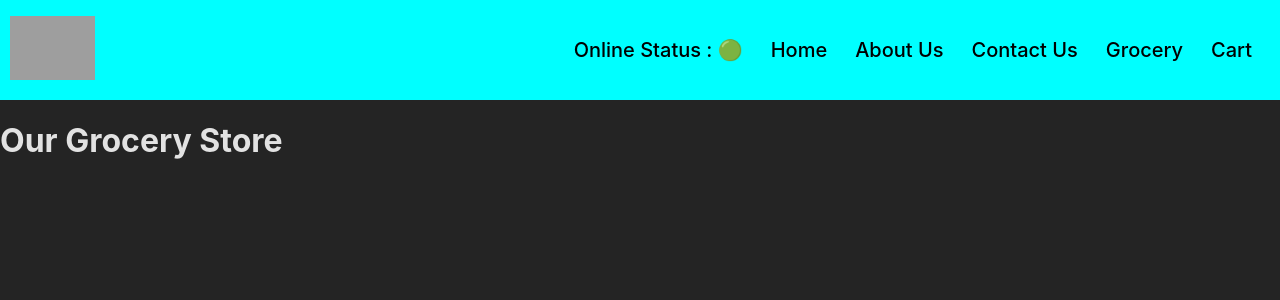
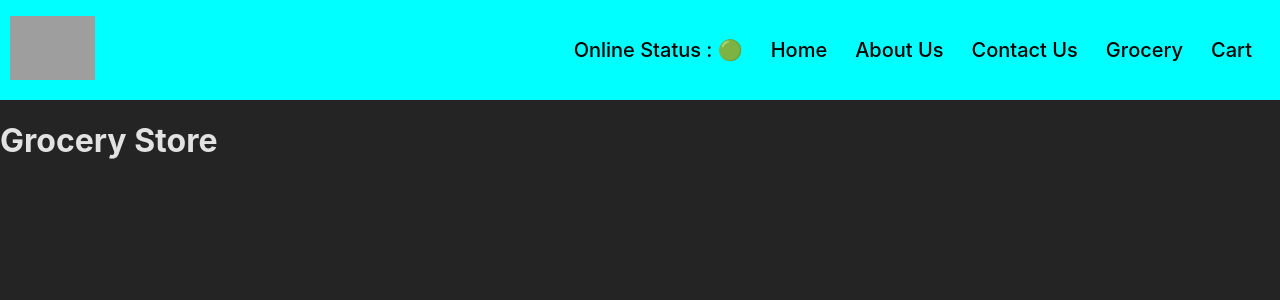
Before and after one commit to Vishal-080/Namaste_swiggy, a React (Vite) app: page /grocery in a window 1280 px wide. Shown: the top 300 px of the page. Built offline with nearby package versions, Linux system fonts and the light colour scheme; grey boxes are pictures that could not be loaded.

Commit message:
Grocery store

```diff
--- a/src/Components/Grocery.jsx
+++ b/src/Components/Grocery.jsx
@@ -3,7 +3,7 @@ import React from "react";
 const Grocery = () => {
   return (
     <div>
-      <h1>Our Grocery Store</h1>
+      <h1>Grocery Store</h1>
     </div>
   );
 };
```
